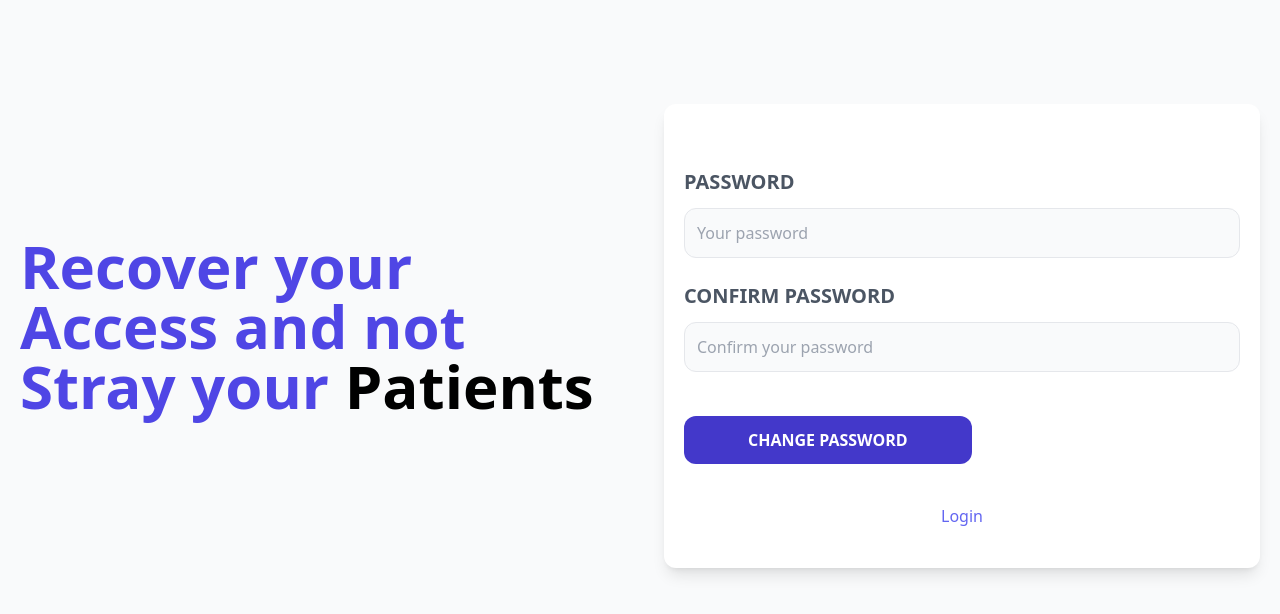
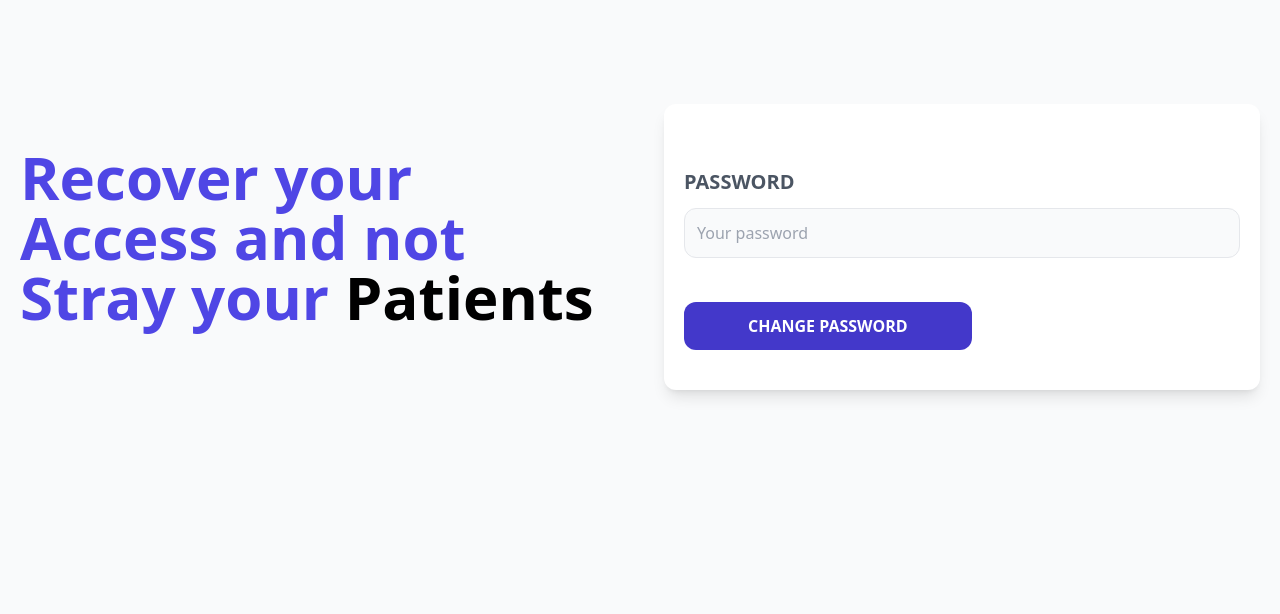
Before and after one commit to CarlosGal19/MERN-Project-VPM, a React (Vite) app in the folder frontend/: page /forget-password/1 in a window 1280 px wide. Shown: the top 614 px of the page. Built offline with nearby package versions, Linux system fonts and the light colour scheme; no server answers.

Commit message:
feat: show link to login only if the password has been updated successfully

```diff
--- a/frontend/src/pages/NewPassword.jsx
+++ b/frontend/src/pages/NewPassword.jsx
@@ -7,7 +7,7 @@ const NewPassword = () => {
 
     const [alert, setAlert] = useState(null);
     const [password, setPassword] = useState('');
-    const [confirmPassword, setConfirmPassword] = useState('');
+    const [passwordUpdated, setPasswordUpdated] = useState(false);
 
     const { token } = useParams();
 
@@ -17,13 +17,6 @@ const NewPassword = () => {
             setAlert({
                 type: 'alert',
                 msg: 'Password is required and must be at least 6 characters'
-            });
-            return;
-        }
-        if (password !== confirmPassword) {
-            setAlert({
-                type: 'alert',
-                msg: 'Passwords do not match'
             });
             return;
         }
@@ -48,6 +41,7 @@ const NewPassword = () => {
                     type: 'success',
                     msg: response.data.message
                 });
+                setPasswordUpdated(true);
             }
             return;
         } catch (error) {
@@ -72,15 +66,15 @@ const NewPassword = () => {
                     <label htmlFor="password" className="uppercase text-gray-600 block text-xl font-bold">Password</label>
                     <input type="password" value={password} onChange={e => setPassword(e.target.value)} id="password" placeholder="Your password" className="border w-full p-3 mt-3 bg-gray-50 rounded-xl"/>
                 </div>
-                <div className="my-6">
-                    <label htmlFor="confirm-password" className="uppercase text-gray-600 block text-xl font-bold">Confirm Password</label>
-                    <input value={confirmPassword} onChange={e => setConfirmPassword(e.target.value)} type="password" id="confirm-password" placeholder="Confirm your password" className="border w-full p-3 mt-3 bg-gray-50 rounded-xl"/>
-                </div>
                 <input type="submit" value="Change Password" className="bg-indigo-700 text-white font-bold rounded-xl w-full py-3 uppercase mt-5  hover:cursor-pointer hover:bg-indigo-900 md:w-auto px-16" />
             </form>
-            <nav className='mt-10 text-center'>
-                <Link to="/" className="text-indigo-500 hover:text-indigo-900">Login</Link>
-            </nav>
+            {
+                passwordUpdated && (
+                    <nav className='mt-10 text-center'>
+                        <Link to="/" className="text-indigo-500 hover:text-indigo-900">Login</Link>
+                    </nav>
+                )
+            }
           </div>
     </>
   )
```
